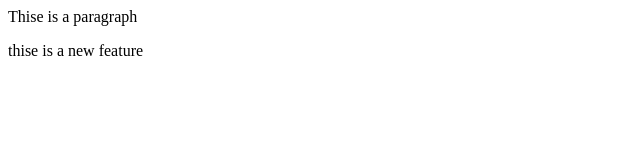
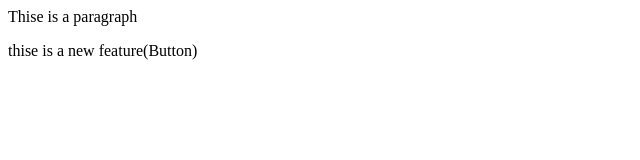
Before and after one commit to Balajipotdar21/LOCAL_REPO, a plain HTML site: page index.html in a window 1280 px wide. Shown: the full height of the page, 0-640 px from the left. Drawn offline with Linux system fonts and the light colour scheme.

Commit message:
Add Button

```diff
--- a/index.html
+++ b/index.html
@@ -1,2 +1,2 @@
 <p>Thise is a paragraph  </p>
-<p>thise is a new feature</p>
+<p>thise is a new feature(Button)</p>
```
